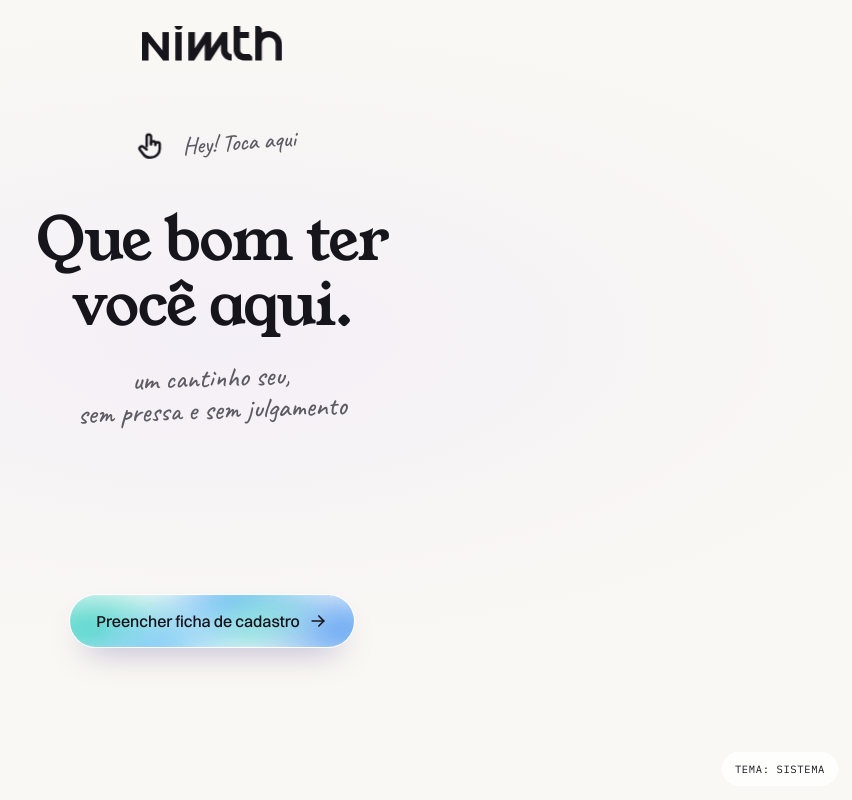
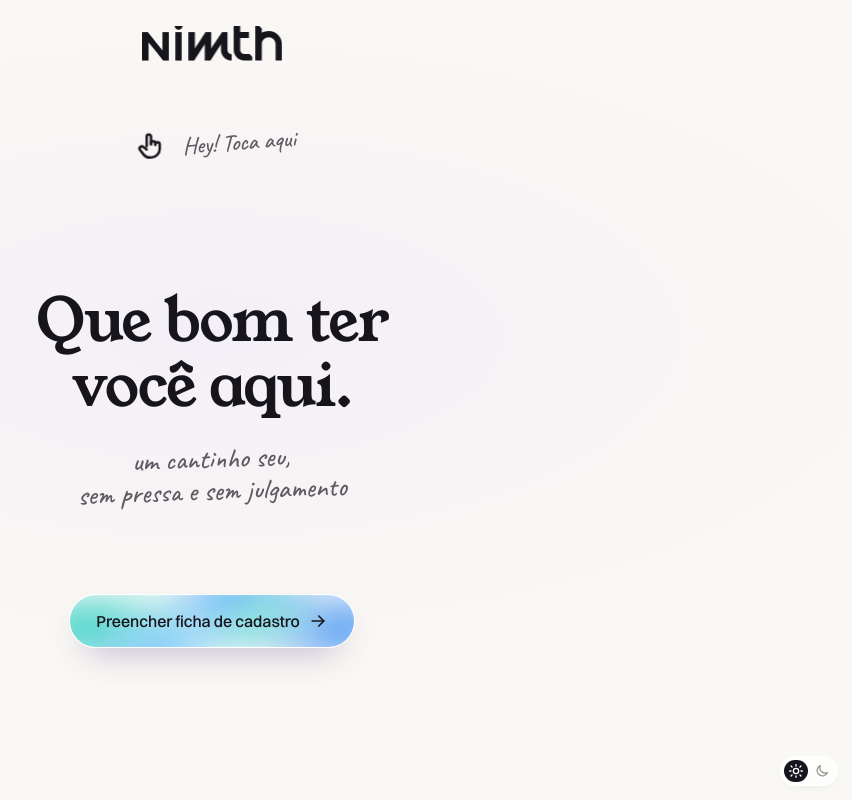
Before and after one commit to br1leal/nimth, a Next.js app: page / in a window 1280 px wide. Shown: the whole page, without its empty margins (428-1280 px from the left). Built offline with nearby package versions, Linux system fonts and the light colour scheme.

Commit message:
Chave de tema sol/lua, tela inicial centralizada e primeira dobra da emoção em tela cheia

```diff
--- a/src/app/globals.css
+++ b/src/app/globals.css
@@ -49,7 +49,7 @@ button{font:inherit; color:inherit}
 /* sem z-index/transform aqui: assim as emoções (#stage, z 3) passam na frente do texto e só o botão (z 4) fica por cima delas */
 .copy{position:absolute; inset:0; text-align:center; padding:calc(max(170px, 26cqh) + env(safe-area-inset-top,0px)) 24px calc(max(88px, 19cqh) + env(safe-area-inset-bottom,0px)); pointer-events:none; display:flex; flex-direction:column; align-items:center; gap:6px}
 .copy small{font-family:var(--mono); font-size:12px; letter-spacing:.08em; text-transform:uppercase; color:var(--ink-3)}
-.copy h1{margin:0; font-family:var(--display); font-weight:400; font-size:clamp(34px,9cqw,60px); letter-spacing:-.025em; line-height:1.08; text-wrap:balance; max-width:13ch}
+.copy h1{margin:auto 0 0; font-family:var(--display); font-weight:400; font-size:clamp(34px,9cqw,60px); letter-spacing:-.025em; line-height:1.08; text-wrap:balance; max-width:13ch}
 .copy .sub-hand span{display:block}
 .copy .sub-hand{margin:18px 0 0; font-family:var(--hand); font-weight:500; font-size:clamp(22px, 6.4cqw, 28px); line-height:1.15; letter-spacing:0; color:var(--ink-2); transform:rotate(-2deg); text-wrap:balance}
 /* logotipo no topo */
@@ -117,7 +117,7 @@ button{font:inherit; color:inherit}
 .back{display:inline-flex; align-items:center; gap:6px; background:var(--card); border:1px solid var(--card-line); border-radius:var(--r-pill); height:40px; padding:0 16px 0 12px; font-size:13px; cursor:pointer}
 .pill{font-family:var(--mono); font-size:11px; letter-spacing:.08em; text-transform:uppercase; padding:9px 14px; border-radius:999px; background:var(--brand-soft); color:var(--brand-ink)}
 .q{margin:0; text-align:center; text-wrap:balance; font-family:var(--display); font-weight:400; font-size:24px; letter-spacing:-.012em; line-height:1.14}
-.hero{position:relative; height:min(60cqw,250px); touch-action:pan-y}
+.hero{position:relative; height:clamp(240px, calc(100cqh - 420px), 440px); touch-action:pan-y}
 .hero .char{left:50%; top:50%; transform:translate(-50%,-50%); cursor:pointer; transition:opacity .35s, filter .35s, scale .45s cubic-bezier(.34,1.4,.64,1)}
 .hero .char.away{opacity:0; filter:blur(10px); scale:.86}
 .hero .glow{position:absolute; left:50%; top:52%; width:min(78cqw,330px); aspect-ratio:1; transform:translate(-50%,-50%); border-radius:50%; background:radial-gradient(circle, var(--e2), transparent 65%); opacity:.55; filter:blur(10px); transition:background 1s}
@@ -150,7 +150,7 @@ button{font:inherit; color:inherit}
 .chip .slot{width:44px; height:44px; display:flex; align-items:center; justify-content:center}
 .chips-hint{text-align:center; font-size:13px; font-weight:300; color:var(--ink-3); margin-top:-10px}
 /* bolhas de motivos */
-.motivos{display:grid; gap:6px; text-align:center; justify-items:center}
+.motivos{display:grid; gap:6px; margin-top:96px; text-align:center; justify-items:center}
 .motivos h3{margin:0; font-family:var(--display); font-weight:400; font-size:24px; letter-spacing:-.012em; line-height:1.18}
 .motivos p{margin:0; font-size:14px; line-height:1.45; color:var(--ink-3); max-width:32ch; text-wrap:balance}
 .bubbles{position:relative; width:100%; max-width:380px; margin:10px auto 0; aspect-ratio:100/112}
@@ -233,7 +233,12 @@ input[type=range]::-moz-range-thumb{width:26px; height:26px; border-radius:50%;
 .submit{display:grid; gap:var(--s-4); padding:var(--s-1) var(--s-1) 0}
 .toast{position:fixed; left:50%; bottom:calc(64px + env(safe-area-inset-bottom,0px)); width:max-content; transform:translate(-50%,20px); opacity:0; background:var(--btn); color:var(--btn-ink); padding:12px 18px; border-radius:999px; font-size:14px; z-index:60; transition:.3s; pointer-events:none; max-width:calc(100% - 32px); text-align:center}
 .toast.on{opacity:1; transform:translate(-50%,0)}
-.theme{font-family:var(--mono); letter-spacing:.06em; text-transform:uppercase; font-size:10.5px !important; position:fixed; right:14px; bottom:calc(14px + env(safe-area-inset-bottom,0px)); z-index:20; border:1px solid var(--card-line); background:var(--card); border-radius:999px; height:34px; padding:0 12px; font-size:12px; cursor:pointer}
+.theme{position:fixed; right:14px; bottom:calc(14px + env(safe-area-inset-bottom,0px)); z-index:20; width:58px; height:30px; padding:0 7px; border-radius:var(--r-pill); border:1px solid var(--card-line); background:var(--card);
+  -webkit-backdrop-filter:blur(10px); backdrop-filter:blur(10px); display:flex; align-items:center; justify-content:space-between; cursor:pointer; color:var(--ink-3); box-shadow:0 4px 14px -8px var(--shadow)}
+.theme .icon{position:relative; z-index:1; transition:color .3s}
+.theme-knob{position:absolute; left:3px; top:3px; width:24px; height:22px; border-radius:var(--r-pill); background:var(--btn); transition:translate .35s cubic-bezier(.34,1.4,.64,1)}
+.theme .t-sun{color:var(--btn-ink)} .theme.is-dark .t-sun{color:var(--ink-3)}
+.theme.is-dark .t-moon{color:var(--btn-ink)} .theme.is-dark .theme-knob{translate:28px 0}
 @media (prefers-reduced-motion: reduce){ .bubble.burst,.bubble.regrow,.drop{animation:none!important} .swipe-hint .icon-hand,.swipe-hint .chev{animation:none} .swipe-hint .chev{opacity:.7} .tap-hand .icon,.tap-ring,.copy .start::before,.copy .start::after{animation:none} .screen,.chip{transition:none} .tap,.bubble,.tapdot::after{animation:none} .logo path{animation:none} #intro .copy > *,#intro .tap-hint,.brand,.logo{transition:none} }
 
 /* app em tela cheia e responsivo: no celular ocupa tudo; na web o conteúdo fica centralizado */
--- a/src/components/Icon.tsx
+++ b/src/components/Icon.tsx
@@ -40,6 +40,13 @@ const PATHS = {
       <path d="M16 11a1.75 1.75 0 0 1 3.5 0v3.5a7 7 0 0 1-7 7h-1.2a6 6 0 0 1-4.7-2.3l-2.8-3.6a1.8 1.8 0 0 1 2.6-2.5L9 15" />
     </>
   ),
+  sun: (
+    <>
+      <circle cx="12" cy="12" r="4" />
+      <path d="M12 2.5v2M12 19.5v2M4.6 4.6l1.4 1.4M18 18l1.4 1.4M2.5 12h2M19.5 12h2M4.6 19.4 6 18M18 6l1.4-1.4" />
+    </>
+  ),
+  moon: <path d="M20 14.5A8 8 0 0 1 9.5 4a8 8 0 1 0 10.5 10.5Z" />,
   lock: (
     <>
       <rect x="5" y="11" width="14" height="9" rx="2.5" />
--- a/src/components/PatientForm.tsx
+++ b/src/components/PatientForm.tsx
@@ -17,7 +17,11 @@ export default function PatientForm() {
   return (
     <>
       <div className="app">
-      <button className="theme" id="themeBtn" type="button">Tema: sistema</button>
+      <button className="theme" id="themeBtn" type="button" role="switch" aria-checked="false" aria-label="Modo escuro">
+        <span className="theme-knob" aria-hidden="true" />
+        <Icon name="sun" className="icon-sm t-sun" />
+        <Icon name="moon" className="icon-sm t-moon" />
+      </button>
 
       <section className="screen boot" id="intro" aria-label="Boas-vindas">
         <div id="stage" aria-hidden="true" />
--- a/src/lib/nimbo/engine.ts
+++ b/src/lib/nimbo/engine.ts
@@ -410,10 +410,13 @@ intro.onpointerdown=e=>{ if(intro.classList.contains('out')||intro.classList.con
 $('back').onclick=()=>{ intro.classList.remove('out'); form.classList.remove('in'); };
 
 
-const themes=['sistema','claro','escuro']; let ti=0;
-try{ const v=localStorage.getItem('nimbo-theme'); if(themes.includes(v)) ti=themes.indexOf(v); }catch(e){}
-function applyTheme(){ const v=themes[ti]; if(v==='sistema') root.removeAttribute('data-theme'); else root.setAttribute('data-theme', v==='claro'?'light':'dark'); $('themeBtn').textContent='Tema: '+v; try{ localStorage.setItem('nimbo-theme',v); }catch(e){} }
-$('themeBtn').onclick=e=>{ e.stopPropagation(); ti=(ti+1)%3; applyTheme(); }; applyTheme();
+/* tema: chave sol/lua (claro/escuro); sem escolha salva, segue o sistema */
+const darkMQ=matchMedia('(prefers-color-scheme: dark)');
+let dark=darkMQ.matches;
+try{ const v=localStorage.getItem('nimbo-theme'); if(v==='escuro') dark=true; else if(v==='claro') dark=false; }catch(e){}
+function applyTheme(save){ root.setAttribute('data-theme', dark?'dark':'light'); const b=$('themeBtn'); b.setAttribute('aria-checked', String(dark)); b.classList.toggle('is-dark', dark);
+  if(save){ try{ localStorage.setItem('nimbo-theme', dark?'escuro':'claro'); }catch(e){} } }
+$('themeBtn').onclick=e=>{ e.stopPropagation(); dark=!dark; applyTheme(true); }; applyTheme(false);
 
 select('nimbo');
 raf=requestAnimationFrame(frame);
```
